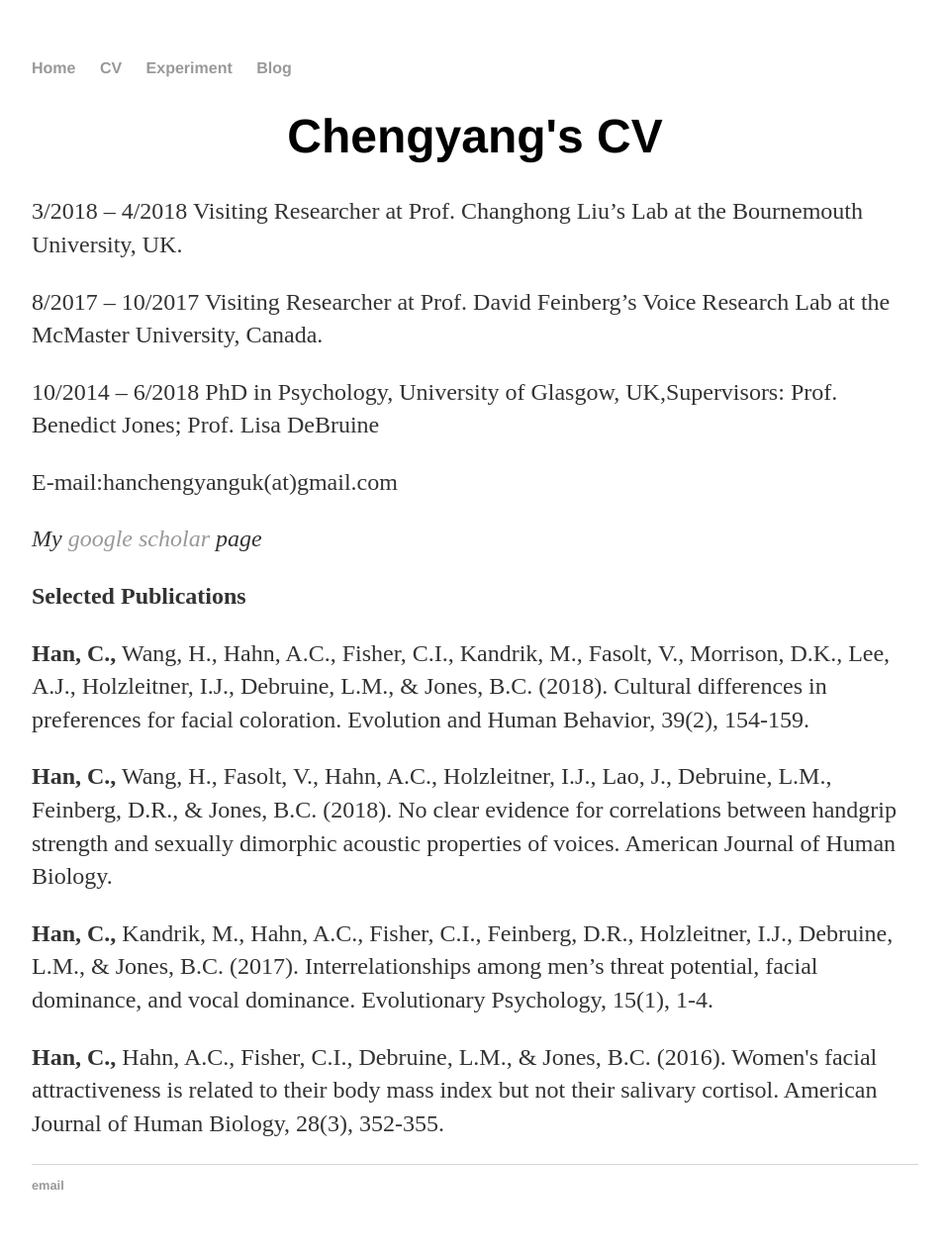
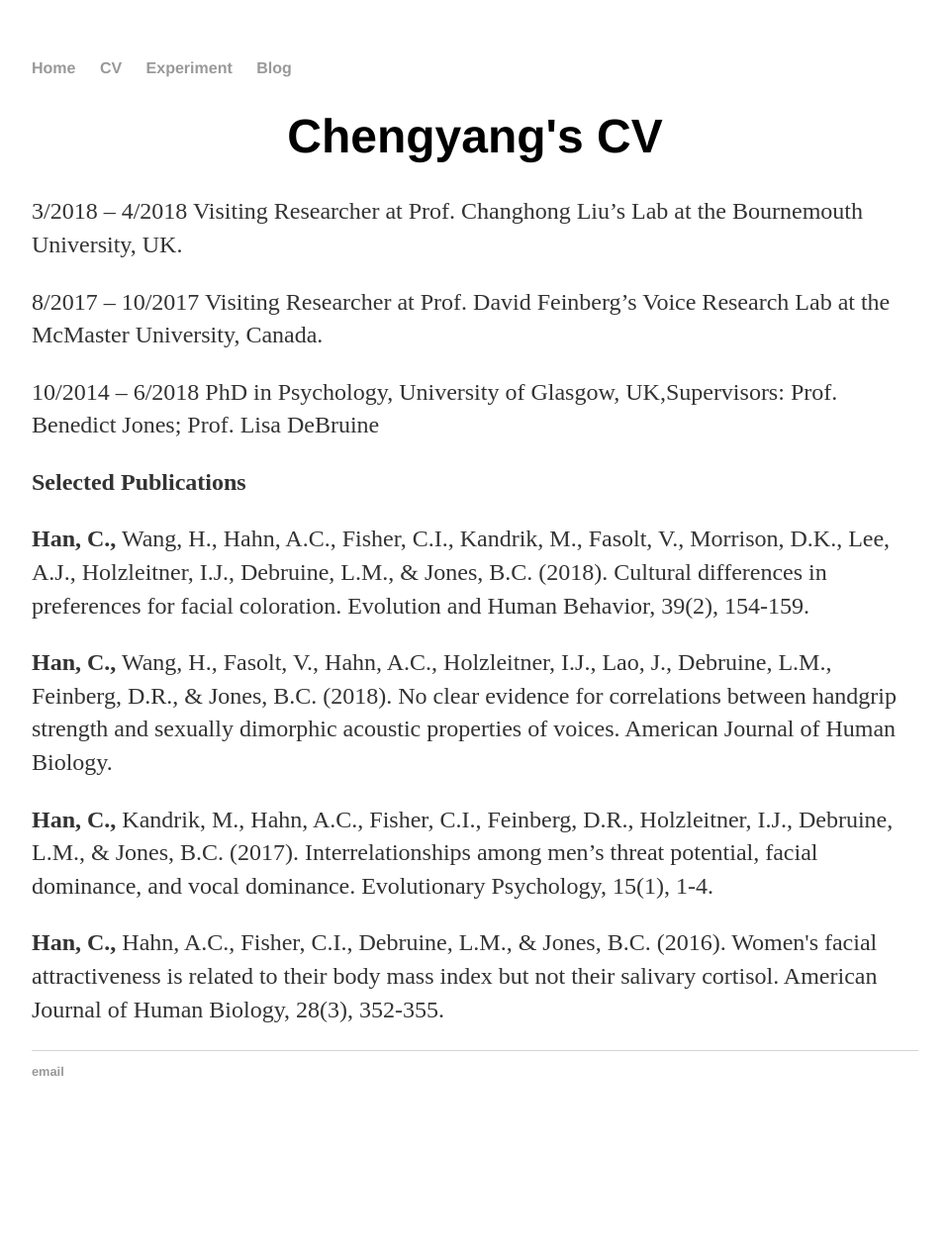
Before and after one commit to chengyanghan/chengyanghan.github.io, a Jekyll site: the page built from cv/index.html, in a window 1280 px wide. Shown: the whole page at 99% size, without its empty margins (160-1119 px from the left). Built offline with Jekyll 4.4.1, drawn with Linux system fonts in a browser that asks for light colours; after the commit the page ends 1150 px from its top, so only the background shows below that.

Commit message:
Update index.html

```diff
--- a/cv/index.html
+++ b/cv/index.html
@@ -9,9 +9,7 @@ title: Chengyang Han
   <p>8/2017 – 10/2017	Visiting Researcher at Prof. David Feinberg’s Voice Research Lab at the McMaster University, Canada.</p>
   <p>10/2014 – 6/2018  PhD in Psychology, University of Glasgow, UK,Supervisors: Prof. Benedict Jones; Prof. Lisa DeBruine </p>
 
-	<p>E-mail:hanchengyanguk(at)gmail.com</a></p>
 
-	<p><i>My <a href="https://scholar.google.co.kr/citations?hl=zh-CN&user=B4ZGrONKx04C">google scholar</a> page</i></p>
 
   <p><b>Selected Publications</b></p>
 
```
